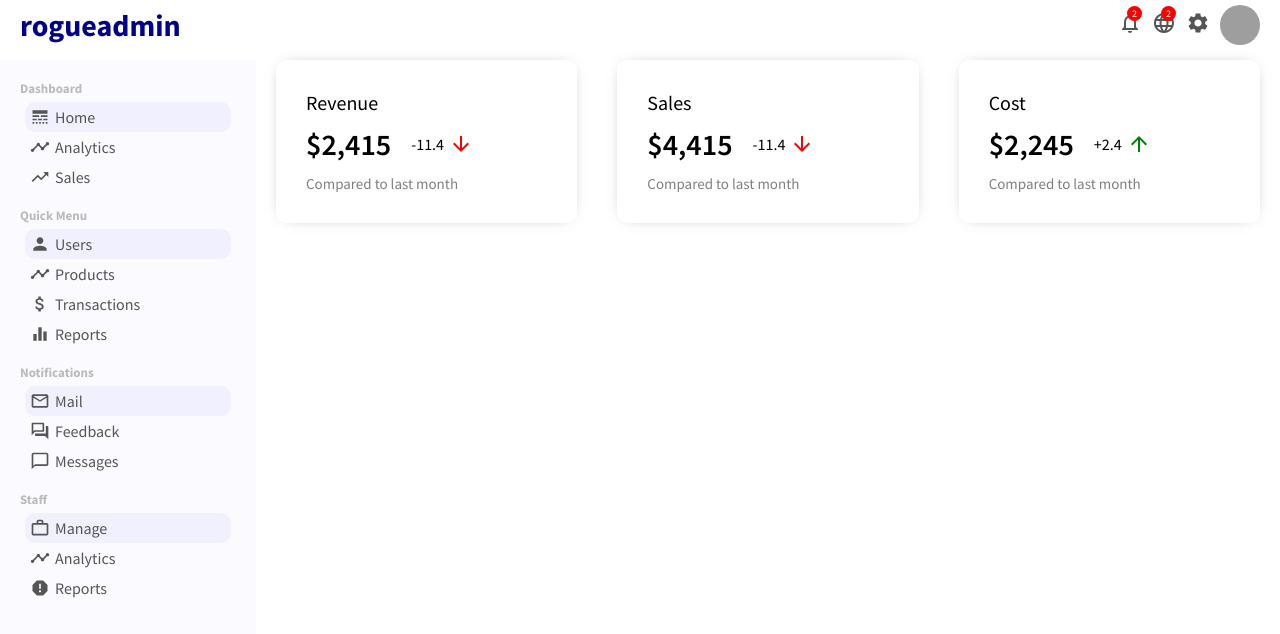
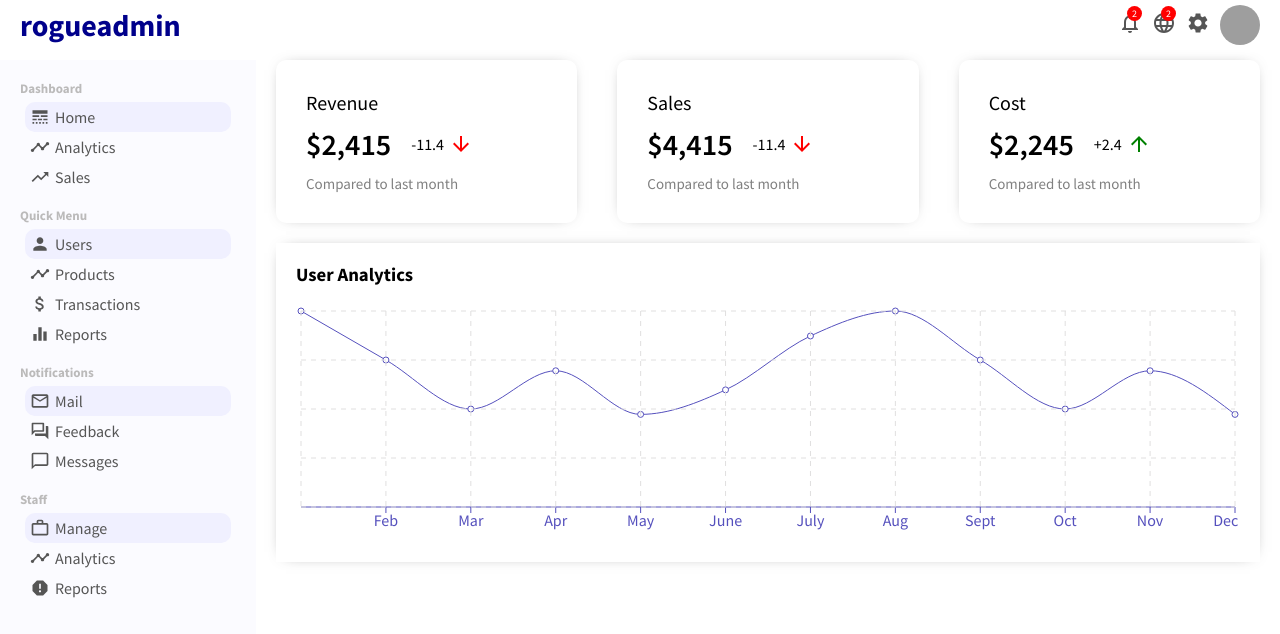
Before and after one commit to sweedalgharshi/admin-panel, a React (Create React App) app: page / in a window 1280 px wide. Shown: the top 634 px of the page. Built offline with nearby package versions, Linux system fonts and the light colour scheme; grey boxes are pictures that could not be loaded.

Commit message:
reuasable chart implementation

```diff
--- /dev/null
+++ b/src/components/chart/Chart.jsx
@@ -0,0 +1,22 @@
+import React from "react";
+import "./chart.css";
+
+import { LineChart, Line, XAxis, CartesianGrid, Tooltip, ResponsiveContainer } from "recharts";
+
+function Chart({ title, data, dataKey, grid }) {
+  return (
+    <div className="chart">
+      <h3 className="chart-title">{title}</h3>
+      <ResponsiveContainer width="100%" aspect={4 / 1}>
+        <LineChart data={data}>
+          <XAxis dataKey="name" stroke="#5550bd" />
+          <Line type="monotone" dataKey={dataKey} stroke="#5550bd" />
+          <Tooltip />
+          {grid && <CartesianGrid stroke="#e0dfdf" strokeDasharray="5 5" />}
+        </LineChart>
+      </ResponsiveContainer>
+    </div>
+  );
+}
+
+export default Chart;
--- /dev/null
+++ b/src/components/chart/chart.css
@@ -0,0 +1,10 @@
+.chart {
+  margin: 20px;
+  padding: 20px;
+  -webkit-box-shadow: 0px 0px 15px -10px rgba(0, 0, 0, 0.75);
+  box-shadow: 0px 0px 15px -10px rgba(0, 0, 0, 0.75);
+}
+
+.chart-title {
+  margin-bottom: 20px;
+}
--- /dev/null
+++ b/src/dummyData.js
@@ -0,0 +1,50 @@
+export const userData = [
+  {
+    name: "Jan",
+    "Active User": 4000,
+  },
+  {
+    name: "Feb",
+    "Active User": 3000,
+  },
+  {
+    name: "Mar",
+    "Active User": 2000,
+  },
+  {
+    name: "Apr",
+    "Active User": 2780,
+  },
+  {
+    name: "May",
+    "Active User": 1890,
+  },
+  {
+    name: "June",
+    "Active User": 2390,
+  },
+  {
+    name: "July",
+    "Active User": 3490,
+  },
+  {
+    name: "Aug",
+    "Active User": 4000,
+  },
+  {
+    name: "Sept",
+    "Active User": 3000,
+  },
+  {
+    name: "Oct",
+    "Active User": 2000,
+  },
+  {
+    name: "Nov",
+    "Active User": 2780,
+  },
+  {
+    name: "Dec",
+    "Active User": 1890,
+  },
+];
--- a/src/pages/homepage/Home.jsx
+++ b/src/pages/homepage/Home.jsx
@@ -1,11 +1,15 @@
 import React from "react";
 import "./home.css";
 import FeaturedInfo from "../../components/featured-info/FeaturedInfo";
+import Chart from "../../components/chart/Chart";
+
+import { userData } from "../../dummyData";
 
 function Home() {
   return (
     <div className="home">
       <FeaturedInfo />
+      <Chart data={userData} title="User Analytics" grid dataKey="Active User" />
     </div>
   );
 }
```
